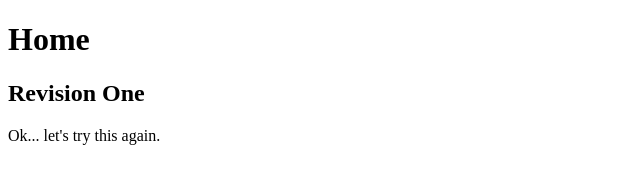
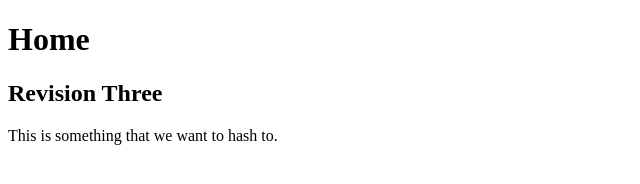
Before and after one commit to testacc4GitHub/lynda_git_tutorial, a plain HTML site: page index.html in a window 1280 px wide. Shown: the whole page, without its empty margins (0-640 px from the left). Drawn offline with Linux system fonts and the light colour scheme.

Commit message:
checking the hash

```diff
--- a/index.html
+++ b/index.html
@@ -7,7 +7,7 @@
 
 	<body>
 		<h1>Home</h1>
-		<h2>Revision One</h2>
-		<p>Ok... let's try this again.</p>
+		<h2>Revision Three</h2>
+		<p>This is something that we want to hash to.</p>
 	</body>
 </html>
```
